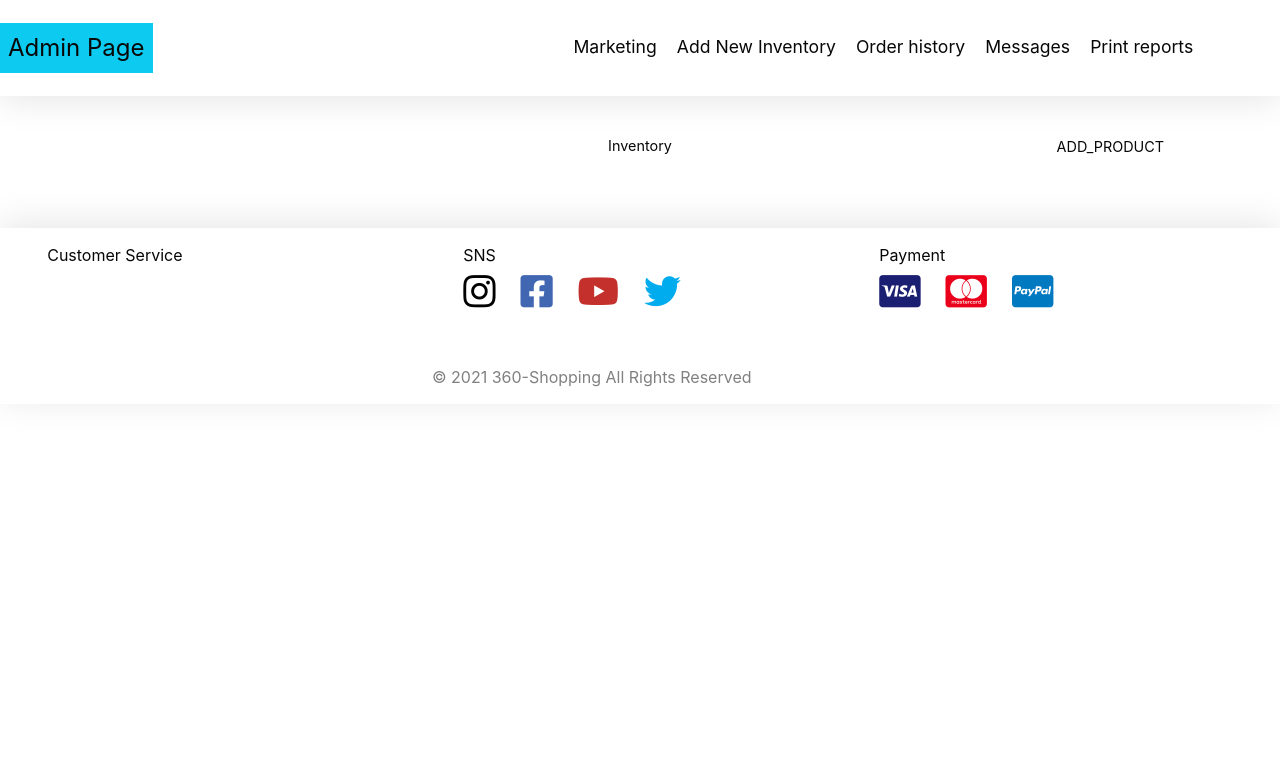
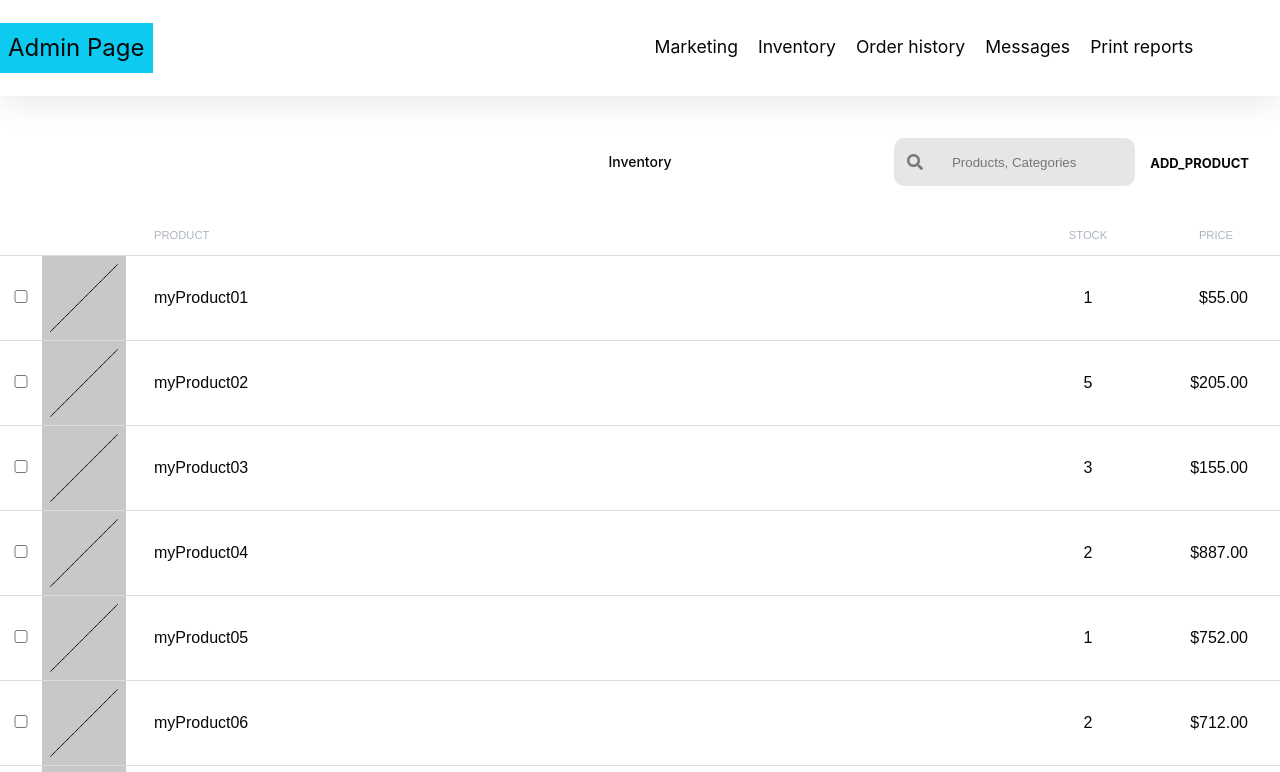
Before and after one commit to LeeJung-AWS/360-shopping, a React (Create React App) app in the folder frontend/: page /adminPage/inventory in a window 1280 px wide. Shown: the top 772 px of the page. Built offline with nearby package versions, Linux system fonts and the light colour scheme.

Commit message:
Add Table with Styling

```diff
--- a/frontend/src/components/AdminNav/index.tsx
+++ b/frontend/src/components/AdminNav/index.tsx
@@ -33,7 +33,7 @@ const AdminNav: React.FC = () => {
                     <Link to="/adminPage/marketing">Marketing</Link>
                 </li>
                 <li>
-                    <Link to="/adminPage/addNewInventory">Add New Inventory</Link>
+                    <Link to="/adminPage/inventory">Inventory</Link>
                 </li>
                 <li>
                     <Link to="/adminPage/orderHistory">Order history</Link>
--- a/frontend/src/components/Inventory/index.tsx
+++ b/frontend/src/components/Inventory/index.tsx
@@ -1,10 +1,35 @@
 // Style : sass/3_components/_inventory.scss
 
 import React from 'react';
+import { useState, useEffect } from 'react';
 
 import AddNewProduct from "../AddNewProduct";
+import Table from '../Table';
 
 const Inventory: React.FC = () => {
+
+    const [ productList, setProductList] = useState<{'id': string, 'product': string, 'stock': string, 'price': string}[] | undefined>(undefined);
+
+    // TODO: Fetch productList from DB
+    useEffect(() => {
+        // Dummy Data
+        setProductList([
+        {'id':'1', 'product': 'myProduct01', 'stock': '1', 'price': '55'},
+        {'id':'2', 'product': 'myProduct02', 'stock': '5', 'price': '205'},
+        {'id':'3', 'product': 'myProduct03', 'stock': '3', 'price': '155'},
+        {'id':'4', 'product': 'myProduct04', 'stock': '2', 'price': '887'},
+        {'id':'5', 'product': 'myProduct05', 'stock': '1', 'price': '752'},
+        {'id':'6', 'product': 'myProduct06', 'stock': '2', 'price': '712'},
+        {'id':'7', 'product': 'myProduct07', 'stock': '5', 'price': '612'},
+        {'id':'8', 'product': 'myProduct08', 'stock': '2', 'price': '353'},
+        {'id':'9', 'product': 'myProduct09', 'stock': '1', 'price': '125'},
+        {'id':'10', 'product': 'myProduct10', 'stock': '2', 'price': '1005'},
+        {'id':'11', 'product': 'myProduct11', 'stock': '1', 'price': '25'},
+        {'id':'12', 'product': 'myProduct12', 'stock': '1', 'price': '254'},
+
+    ])
+    }, [])
+
     function addProductOnClick() {
         const addNewProductEl = document.getElementById('addNewProduct')!;
         addNewProductEl.style.display = 'block';
@@ -33,21 +58,20 @@ const Inventory: React.FC = () => {
     }
 
     return (<>
-        <div id="inventory-top-menu" className="flex justify-content-center align-items-center p-1">
-            <div></div>
-            <div id="inventory-top-menu-title">
-                Inventory
-            </div>
-            <div className="flex" id="add-product-btns">
-                <div></div>
-                <div></div>
-                <div onClick={addProductOnClick} className="add-product-btn">
-                    <div>
-                        ADD_PRODUCT
-                    </div>
+        <div className="flex align-items-center m-1" id="inventory-top-menu">
+            <span id="inventory-title">Inventory</span>
+            <div id="inventory-menu-btn">
+                <form>
+                    <i className="fas fa-search"></i>
+                    <input id="product-search-form" placeholder="Products, Categories" />
+                </form>
+                <div onClick={addProductOnClick}>
+                    ADD_PRODUCT
                 </div>
             </div>
         </div>
+
+        <Table tHeads={["","","","PRODUCT", "STOCK", "PRICE"]} tBodys={productList? productList: undefined} />
         <div className="modal" id="addNewProduct">
             <div className="modal-content" id="addNewProduct-content">
                 <AddNewProduct />
--- /dev/null
+++ b/frontend/src/components/Table/index.tsx
@@ -0,0 +1,76 @@
+import React from 'react';
+
+import { NumberComma } from '../../utils/helpers';
+
+import dummyProductImg from '../../assets/img/dummy-product-img.png';
+
+interface TableData {
+    tHeads: string[];
+    tBodys: {"id": string, "img"?: string, "product": string, "stock": string, "price": string}[] | undefined;
+}
+
+const Table: React.FC<TableData> = ({ tHeads, tBodys }) => {
+    return(<>
+    <table>
+        <thead>
+            <tr>
+                {tHeads.map((tHead, index) => {
+                    return(
+                        <th key={index} id={`${tHead.toLowerCase()}-tHead`}>{tHead}</th>
+                    )
+                })}
+            </tr>
+        </thead>
+        <tbody>
+            {tBodys? tBodys.map(tBody => {
+                return(
+                    <tr key={tBody.id}>
+                        <td style={{width: '28px'}}>
+                            <input type="checkbox" style={{width: '42px'}} />
+                        </td>
+                        <td style={{width: '84px'}}>
+                            <img src={tBody.img?tBody.img:dummyProductImg} alt={tBody.product} />
+                        </td>
+                        <td style={{width: '28px'}}>
+                            <div style={{width: '28px'}}></div>
+                        </td>
+                        <td id="product-table">
+                            {tBody.product}
+                        </td>
+                        <td style={{width: '8rem'}}>
+                            {tBody.stock}
+                        </td>
+                        <td id="price-table" style={{width: '8rem'}}>
+                            ${NumberComma(parseInt(tBody.price))}
+                        </td>
+                    </tr>
+                )
+            })
+            :
+            <tr>
+                <td style={{width: '28px'}}>
+                    <input type="checkbox" style={{width: '42px'}} />
+                </td>
+                <td style={{width: '84px'}}>
+                    <img src={dummyProductImg} alt='dummyImg' />
+                </td>
+                <td style={{width: '28px'}}>
+                    <div style={{width: '28px'}}></div>
+                </td>
+                <td id="product-table">
+                    No Product - Add your first Product
+                </td>
+                <td style={{width: '8rem'}}>
+                   0
+                </td>
+                <td id="price-table" style={{width: '8rem'}}>
+                    0.00
+                </td>
+            </tr>
+            }
+        </tbody>
+    </table>
+    </>)
+}
+
+export default Table;
--- a/frontend/src/sass/3_components/_components-index.scss
+++ b/frontend/src/sass/3_components/_components-index.scss
@@ -8,4 +8,5 @@
 @import "addNewProduct";
 @import "toggleSwitch";
 @import "modalBoxAdmin";
-@import "inventory.scss"
+@import "inventory.scss";
+@import "table.scss";
--- a/frontend/src/sass/3_components/_inventory.scss
+++ b/frontend/src/sass/3_components/_inventory.scss
@@ -1,25 +1,67 @@
 #inventory-top-menu{
     text-align: center;
     height: 100px;
-    font-size: 0.9rem;
-    div {
-        flex: 0 0 30%;
+    font-size: 13px;
+}
+#inventory-title{
+    position: absolute;
+    left: 50%;
+    transform: translateX(-50%);
+    font-size: 14px;
+    font-weight: 500;
+    line-height: 22px;
+}
+
+#inventory-menu-btn{
+    display: flex;
+    margin-left: auto;
+    align-items: center;
+
+    div{
+        width: auto;
+        margin-left: 15px;
+        margin-right: 15px;
+        position: relative;
+        height: 3rem;
+        padding: 1rem 0;
+    }
+    div:nth-last-child(1){
+        font-weight: bolder;
+    }
+    div:nth-last-child(1):hover{
+        cursor: pointer;
+        border-bottom: 0.2rem solid rgb(100, 100, 100);
     }
 
-    div:nth-last-child(1) {
-        text-align: right;
+    form{
+        display: flex;
+        align-items: center;
+        height: 5rem;
+        padding: 1rem 0;
+
+        #product-search-form{
+            margin: 1rem 0;
+            padding: 1rem;
+            width: 100%;
+            height: 100%;
+            border: none;
+            background-color: rgb(230, 230, 230);
+            border-radius: 0 10px 10px 0;
+        }
+
+        #product-search-form:focus{
+            outline: none;
+        }
+
+        i {
+            flex-basis: 20%;
+            font-size: 1rem;
+            background-color: rgb(230, 230, 230);
+            border-radius: 10px 0 0 10px;
+            color: rgb(120, 120, 120);
+            padding: 1rem 0.5rem;
+            width: 100%;
+            height: 100%;
+        }
     }
 }
-#add-product-btns{
-    div:nth-last-child(1) {
-        text-align: right;
-        cursor: pointer;
-    }
-    .add-product-btn{
-        padding: 1rem 0;
-        height: 50px;
-    }
-    .add-product-btn:hover{
-        border-bottom: 0.2rem solid rgb(100, 100, 100);
-    }
-}
--- /dev/null
+++ b/frontend/src/sass/3_components/_table.scss
@@ -0,0 +1,47 @@
+table {
+    font-family: arial, sans-serif;
+    border-collapse: collapse;
+    width: 100%;
+    margin-top: 1rem;
+  }
+
+  td, th {
+    border-bottom: 1px solid #dddddd;
+    text-align: center;
+  }
+
+  #product-tHead {
+      text-align: left;
+  }
+
+  th {
+    padding-bottom: 0.7rem;
+    font-size: 0.7rem;
+    font-weight: 300;
+    color: $secondary;
+  }
+
+  td {
+    font-size: 1rem;
+    font-weight: 300;
+
+      img {
+        width: 84px;
+        background-color: rgb(200, 200, 200);
+        display: block;   // Remove White space under img
+      }
+  }
+
+  #product-table {
+      text-align: left;
+  }
+
+  #price-table {
+      text-align: right;
+      padding-right: 2rem;
+  }
+
+  tr:hover {
+      cursor: pointer;
+      background-color: rgb(230, 230, 230);
+  }
```
Also changed, not shown: frontend/src/assets/img/dummy-product-img.png (added).
